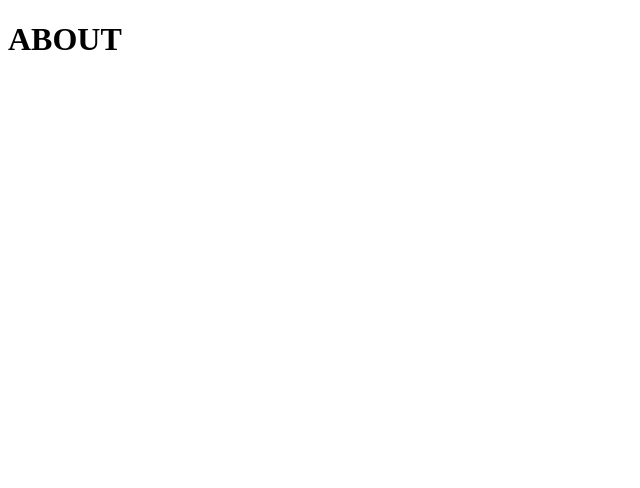
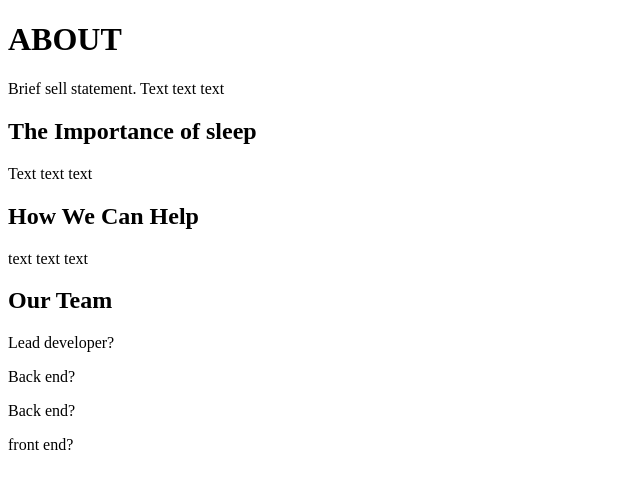
Before and after one commit to BuildWeek-Sleep-Tracker-4/marketing-page, a plain HTML site: page about.html in a window 1280 px wide. Shown: the whole page, without its empty margins (0-640 px from the left). Drawn offline with Linux system fonts and the light colour scheme.

Commit message:
About page filler text

```diff
--- a/about.html
+++ b/about.html
@@ -7,6 +7,24 @@
 </head>
 <body>
     <h1> ABOUT </h1>
+    <div class="product">
+        <p>Brief sell statement. Text text text</p>
+        <h2> The Importance of sleep</h2>
+        <p> Text text text </p>
+        <h2>How We Can Help</h2>
+        <p> text text text</p>
+
+    </div>
+
+     <div class="team">
+        <h2>Our Team</h2>
+        <p> Lead developer?</p>
+        <p> Back end?</p>
+        <p> Back end?</p>
+        <p> front end?</p>
+
+     </div>
+
 
 </body>
 </html>
```
